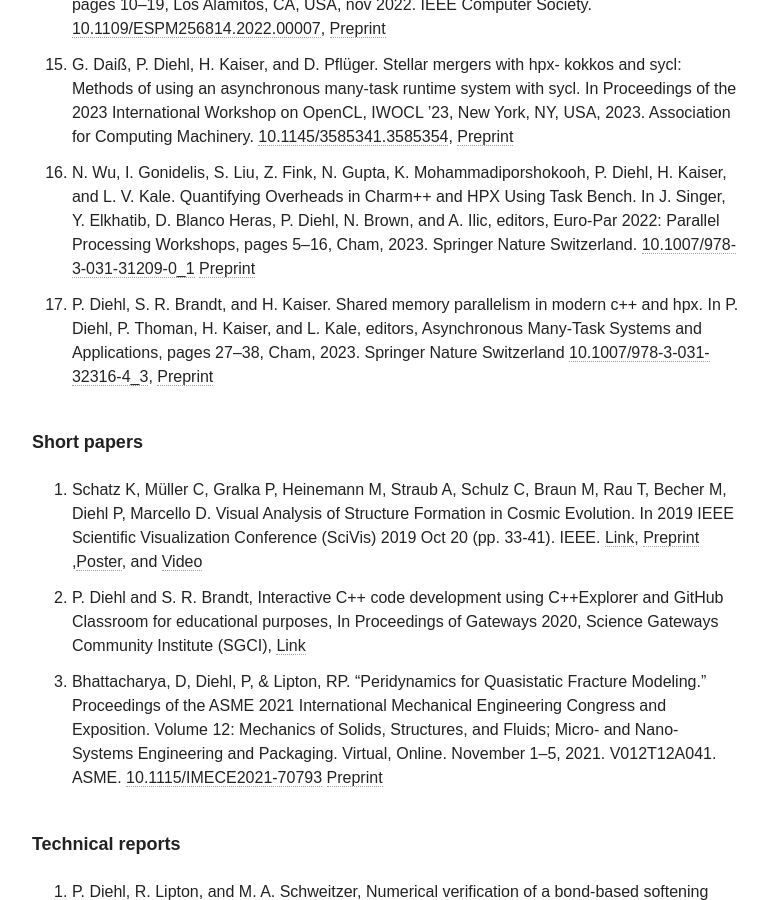
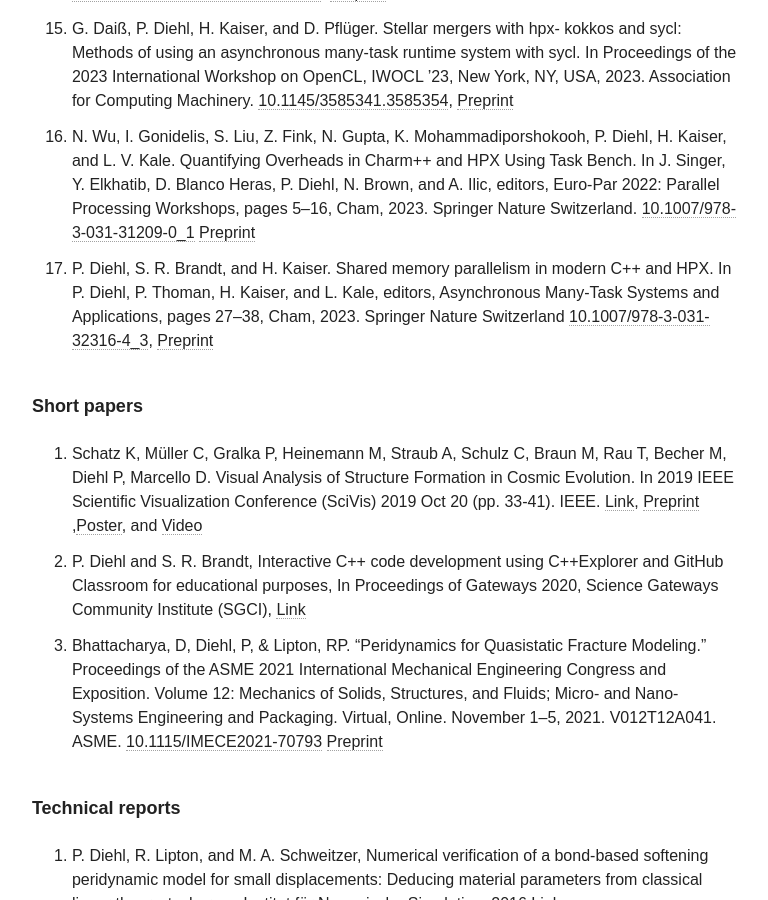
Before and after one commit to diehlpk/diehlpk.github.io, a Jekyll site: the page built from cv/index.md, in a window 1280 px wide and 900 px high, scrolled down 12314 px. Shown: the whole window, without its empty margins (254-1022 px from the left). Built offline with Jekyll 4.4.1, drawn with Linux system fonts in a browser that asks for light colours; nearby versions of some CDN libraries; some web fonts are replaced.

Commit message:
Update CV

```diff
--- a/cv/index.md
+++ b/cv/index.md
@@ -327,7 +326,7 @@ Supercomputers (DLS), pages 20–30, 2020. [Link](https://ieeexplore.ieee.org/ab
 14. G. Daiß, S. Singanaboina, P. Diehl, H. Kaiser, and D. Pflüger. From merging frameworks to merging stars: Experiences using hpx, kokkos and simd types. In 2022 IEEE/ACM 7th International Workshop on Extreme Scale Programming Models and Middleware (ESPM2), pages 10–19, Los Alamitos, CA, USA, nov 2022. IEEE Computer Society. [10.1109/ESPM256814.2022.00007](https://doi.ieeecomputersociety.org/10.1109/ESPM256814.2022.00007), [Preprint](https://arxiv.org/abs/2210.06439)
 15. G. Daiß, P. Diehl, H. Kaiser, and D. Pflüger. Stellar mergers with hpx- kokkos and sycl: Methods of using an asynchronous many-task runtime system with sycl. In Proceedings of the 2023 International Workshop on OpenCL, IWOCL ’23, New York, NY, USA, 2023. Association for Computing Machinery. [10.1145/3585341.3585354](https://doi.org/10.1145/3585341.3585354), [Preprint](https://arxiv.org/abs/2303.08058)
 16. N. Wu, I. Gonidelis, S. Liu, Z. Fink, N. Gupta, K. Mohammadiporshokooh, P. Diehl, H. Kaiser, and L. V. Kale. Quantifying Overheads in Charm++ and HPX Using Task Bench. In J. Singer, Y. Elkhatib, D. Blanco Heras, P. Diehl, N. Brown, and A. Ilic, editors, Euro-Par 2022: Parallel Processing Workshops, pages 5–16, Cham, 2023. Springer Nature Switzerland. [10.1007/978-3-031-31209-0_1](https://link.springer.com/chapter/10.1007/978-3-031-31209-0_1) [Preprint](https://arxiv.org/abs/2207.12127)
-17. P. Diehl, S. R. Brandt, and H. Kaiser. Shared memory parallelism in modern c++ and hpx. In P. Diehl, P. Thoman, H. Kaiser, and L. Kale, editors, Asynchronous Many-Task Systems and Applications, pages 27–38, Cham, 2023. Springer Nature Switzerland [10.1007/978-3-031-32316-4_3](https://link.springer.com/chapter/10.1007/978-3-031-32316-4_3), [Preprint](https://arxiv.org/abs/2302.07191)
+17. P. Diehl, S. R. Brandt, and H. Kaiser. Shared memory parallelism in modern C++ and HPX. In P. Diehl, P. Thoman, H. Kaiser, and L. Kale, editors, Asynchronous Many-Task Systems and Applications, pages 27–38, Cham, 2023. Springer Nature Switzerland [10.1007/978-3-031-32316-4_3](https://link.springer.com/chapter/10.1007/978-3-031-32316-4_3), [Preprint](https://arxiv.org/abs/2302.07191)
 
 
 ###### Short papers
```
Also changed, not shown: other parts of cv/index.md (+0 -1 lines).
